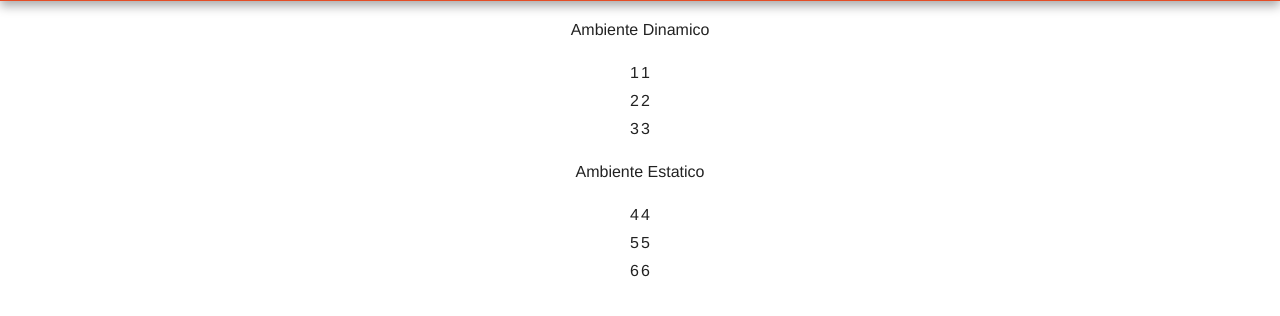
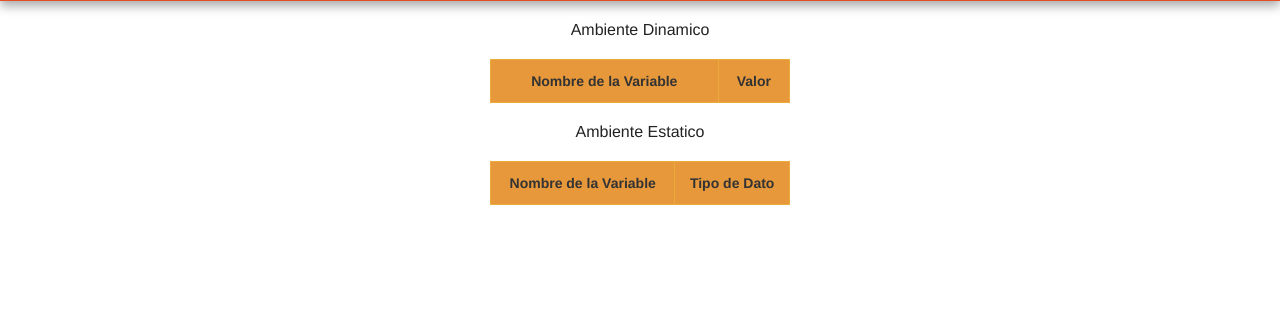
Before and after one commit to mgamboati/TP3_sml, a Flask app: page /felicidades in a window 1280 px wide. Shown: the part 95-411 px from the top of the page. Run offline with Flask 2, Linux system fonts and the light colour scheme; lists and menus that the app fills with data are empty; parts of the project's set-up code (start-up, migrations or seed data) failed here and were passed over; some libraries are stand-ins or nearby versions.

Commit message:
Version 1.1

```diff
--- a/app.py
+++ b/app.py
@@ -43,24 +43,24 @@ def home():
 
 @app.route('/felicidades', methods=['GET', 'POST'])
 def felicidades():
-	#flash('Archivo subido con exito.','message')
-	table1 = [[1,1],[2,2],[3,3]]
-	table2 = [[4,4],[5,5],[6,6]]
+	dinamico = [["x","999"],["y","True"]]
+	estatico = [["x","int"],["y","boolean"]]
 	if request.method == 'POST':
 		file = request.files['file']
-		if file and allowed_file(file.filename):
-			filename = secure_filename(file.filename)
-			file.save(os.path.join(app.config['UPLOAD_FOLDER'], filename))
-			#flash('Archivo subido con exito.','success')
-			return render_template('felicidades.html',dinamico=table1,estatico=table2)
+		if file and archivoPermitido(file.filename):
+			nombre = secure_filename(file.filename)
+			file.save(os.path.join(app.config['UPLOAD_FOLDER'], nombre))
+			#leersml(nombre) y generar las listas para las tablas
+			#dinamico = leersml(nombre)[1]
+			#estatico = leersml(nombre)[2]
+			#borrarArchivo(nombre)
+			return render_template('felicidades.html',dinamico=dinamico,estatico=estatico)
 		else:
-			#flash('Debe ingresar un archivo de extension .sml unicamente.','error')
 			return redirect(url_for('error'))
-	return render_template('felicidades.html',dinamico=table1,estatico=table2)
+	return render_template('felicidades.html')
 
 @app.route('/error', methods=['GET', 'POST'])
 def error():
-	#flash('Debe ingresar un archivo de extension .sml unicamente.','error')
 	return render_template('error.html')
 
 
@@ -71,9 +71,9 @@ def error():
 #----------------------------------------------------------------------------------------------------------------------------------------------
 
 #Funcion que evalua la extension sml del archivo
-def allowed_file(filename):
-	var = '.' in filename and filename.rsplit('.', 1)[1] in ALLOWED_EXTENSIONS
-	return var
+def archivoPermitido(nombre):
+	boolean = '.' in nombre and nombre.rsplit('.', 1)[1] in ALLOWED_EXTENSIONS
+	return boolean
 
 #Funcion para borrar un archivo en uploads despues de ser evaluado
 def borrarArchivo(nombre):
@@ -93,6 +93,11 @@ def leersml(nombre):
         linea=archi.readline()
     archi.close()
 
+#def esLista(lista):
+	#lista es un string que puede o no ser una lista
+	#if lista[0] == '['
+#def esTupla(tupla):
+
 #----------------------------------------------------------------------------------------------------------------------------------------------
 #----------------------------------------------------------------------------------------------------------------------------------------------
 #---------------------------------------------------			MAIN				-----------------------------------------------------------
@@ -102,4 +107,4 @@ def leersml(nombre):
 #main de la aplicacion
 if __name__ == '__main__':
 	#app.debug = True
-	app.run(host='192.168.43.93') #CAMBIAR ESTE IP POR EL ACTUAL
+	app.run(host='192.168.0.9') #CAMBIAR ESTE IP POR EL ACTUAL
--- a/templates/felicidades.html
+++ b/templates/felicidades.html
@@ -10,6 +10,15 @@
         <link rel="stylesheet" href="{{ url_for('static', filename='main.css') }}">
 
         <script src="{{ url_for('static', filename='modernizr-2.6.2-respond-1.1.0.min.js') }}"></script>
+
+	<style>
+	.tftable {font-size:14px;color:#333333;width:100%;border-width: 1px;border-color: #ebab3a;border-collapse: collapse;}
+	.tftable th {font-size:14px;background-color:#e6983b;border-width: 1px;padding: 8px;border-style: solid;border-color: #ebab3a;text-align:center;}
+	.tftable tr {background-color:#ffffff;}
+	.tftable td {font-size:13px;border-width: 1px;padding: 8px;border-style: solid;border-color: #ebab3a;}
+	.tftable tr:hover {background-color:#ffff99;}
+
+	</style>
     </head>
     <body>
 
@@ -25,7 +34,12 @@
         </div>
 	<center>
 		<p>Ambiente Dinamico</p>
-		<table>
+		<table class="tftable" border="1" style="width:300px">
+		<tr>
+		  <th>Nombre de la Variable</th>
+		  <th>Valor</th>
+		</tr>
+
 		{% for t in dinamico %}
 		    <tr>
 		    {% for i in t %}
@@ -33,12 +47,18 @@
 		    {% endfor %}
 		    </tr>
 		{% endfor %}
-		 </table>
+
+		</table>
 	</center>
 
 	<center>
 		<p>Ambiente Estatico</p>
-		<table>
+		<table class="tftable" border="1" style="width:300px">
+		<tr>
+		  <th>Nombre de la Variable</th>
+		  <th>Tipo de Dato</th>
+		</tr>
+
 		{% for t in estatico %}
 		    <tr>
 		    {% for i in t %}
@@ -46,7 +66,8 @@
 		    {% endfor %}
 		    </tr>
 		{% endfor %}
-		 </table>
+
+		</table>
 	</center>
 
 	<script src="//ajax.googleapis.com/ajax/libs/jquery/1.11.0/jquery.min.js"></script>
```
Also changed, not shown: 1 other file.
